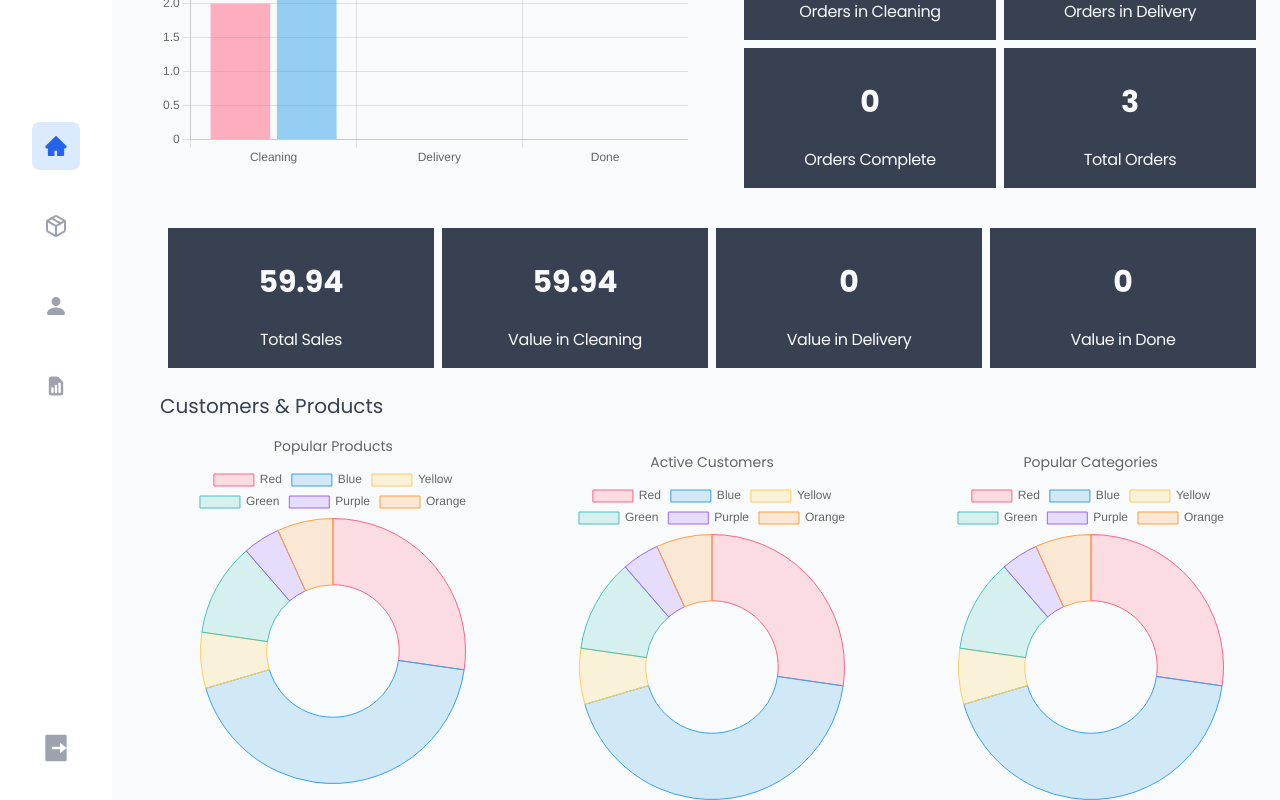
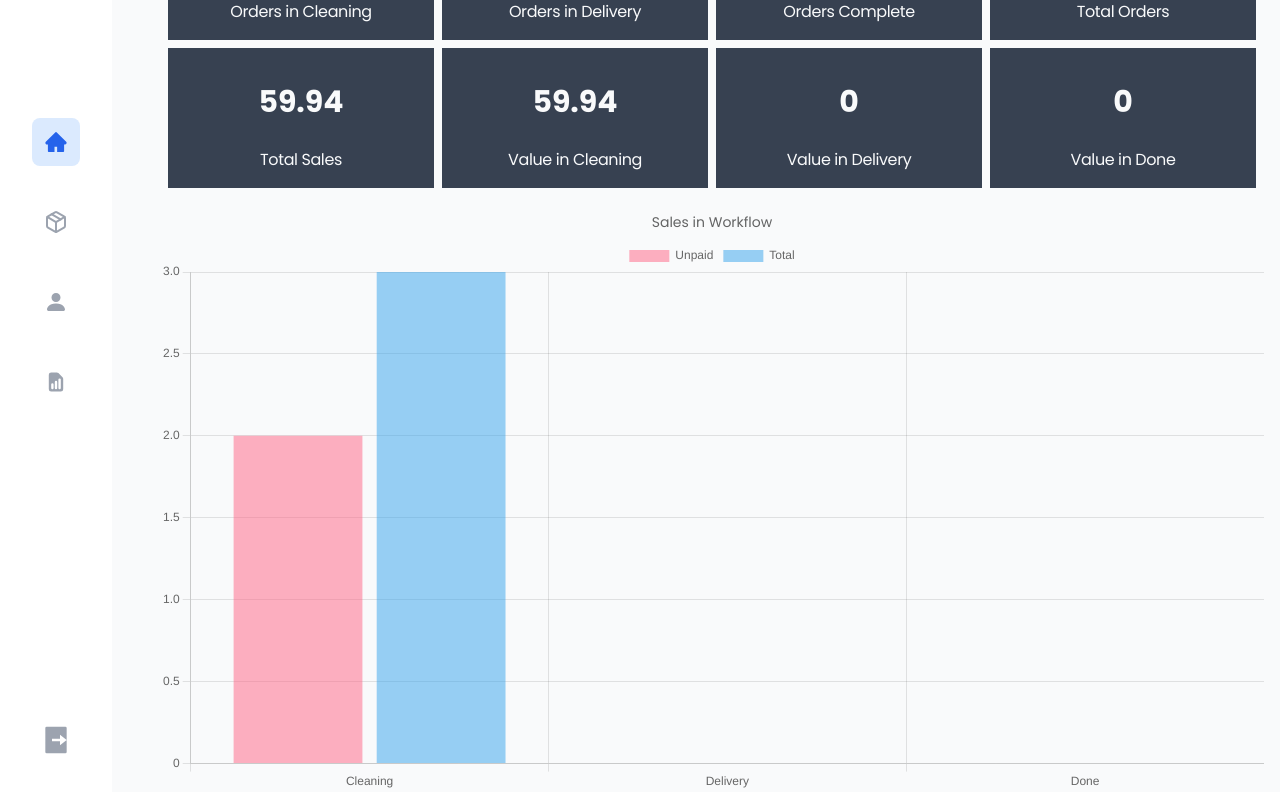
Before and after one commit to McGarry-A/pos, a React (Create React App) app: page /reports in a window 1280 px wide. Shown: the part 268-1068 px from the top of the page. Built offline with nearby package versions, Linux system fonts and the light colour scheme.

Commit message:
reports page simplified

```diff
--- a/src/Components/NewOrderForm/NewOrderForm.tsx
+++ b/src/Components/NewOrderForm/NewOrderForm.tsx
@@ -13,7 +13,7 @@ import Autocomplete from "react-autocomplete";
 const NewOrderForm: React.FC = () => {
   const [portalIsHidden, setPortalIsHidden] = useState<boolean>(false);
   const [customerSearchValue, setCustomerSearchValue] =
-    useState<string>("Add Customer Here");
+    useState<string>("Type A to see autocomplete suggestions");
 
   const basket = useBasket();
   const customers = useAppSelector((state) => state.customers);
--- a/src/Components/ProductsGrid/ProductsGrid.tsx
+++ b/src/Components/ProductsGrid/ProductsGrid.tsx
@@ -9,7 +9,7 @@ const ProductGrid = () => {
 
   const renderCategories = () => {
     return (
-      <div className="md:mt-10 space-x-6 pl-4 mb-4">
+      <div className="md:mt-4 space-x-6 pl-4 mb-4">
         {categoryTitles.map((el, index) => (
           <button key={index} className="">
             <h3
@@ -49,7 +49,7 @@ const ProductGrid = () => {
   };
 
   return (
-    <div className="md:mt-4 w-full max-w-[880px]">
+    <div className="md:mt-2 w-full max-w-[880px]">
       {renderCategories()}
       {renderGrid()}
     </div>
--- a/src/Routes/Reports/Reports.tsx
+++ b/src/Routes/Reports/Reports.tsx
@@ -75,7 +75,7 @@ const ChartWrapper: React.FC<props> = ({ children, chartTitle, large }) => {
   return (
     <div
       className={`w-full justify-center ${
-        large ? "col-span-2 max-w-2xl" : "max-w-xs"
+        large ? "col-span-1" : "max-w-xs"
       }`}
     >
       <h3 className="text-center opacity-60 mb-2 text-sm">{chartTitle}</h3>
@@ -172,21 +172,12 @@ const Reports = () => {
         <h2 className="text-gray-700 text-xl mx-2 sm:text-left sm:ml-4">
           Sales & Workflow
         </h2>
-        <div className="grid grid-cols-1 md:grid-cols-2 gap-4">
-          <div className="mx-4">
-            <ChartWrapper chartTitle="Sales in Workflow" large>
-              <Bar data={data} />
-            </ChartWrapper>
-          </div>
-          <div className="grid grid-cols-2 gap-2 p-6">
-            <ReportBlock title="Orders in Cleaning" figure={ordersInCleaning} />
-            <ReportBlock title="Orders in Delivery" figure={ordersInDeliver} />
-            <ReportBlock title="Orders Complete" figure={ordersInDone} />
-            <ReportBlock title="Total Orders" figure={totalOrders} />
-          </div>
-        </div>
 
-        <div className="grid grid-cols-4 gap-2 px-6">
+        <div className="grid grid-cols-4 gap-2 p-6">
+          <ReportBlock title="Orders in Cleaning" figure={ordersInCleaning} />
+          <ReportBlock title="Orders in Delivery" figure={ordersInDeliver} />
+          <ReportBlock title="Orders Complete" figure={ordersInDone} />
+          <ReportBlock title="Total Orders" figure={totalOrders} />
           <ReportBlock title="Total Sales" figure={totalSales} />
           <ReportBlock
             title="Value in Cleaning"
@@ -200,22 +191,10 @@ const Reports = () => {
         </div>
       </div>
 
-      {/* DONUGHT CHARTS */}
-      <div className="space-y-4 mt-6">
-        <h2 className="text-gray-700 text-xl mx-2 sm:text-left sm:ml-4">
-          Customers & Products
-        </h2>
-        <div className="grid grid-cols-1 sm:grid-cols-2 md:grid-cols-3 w-full my-5 space-y-4 justify-items-center">
-          <ChartWrapper chartTitle="Popular Products">
-            <Doughnut data={donughtData} />
-          </ChartWrapper>
-          <ChartWrapper chartTitle="Active Customers">
-            <Doughnut data={donughtData} />
-          </ChartWrapper>
-          <ChartWrapper chartTitle="Popular Categories">
-            <Doughnut data={donughtData} />
-          </ChartWrapper>
-        </div>
+      <div className="mx-4">
+        <ChartWrapper chartTitle="Sales in Workflow" large>
+          <Bar data={data} />
+        </ChartWrapper>
       </div>
     </div>
   );
--- a/src/Routes/Workflow/Workflow.tsx
+++ b/src/Routes/Workflow/Workflow.tsx
@@ -46,7 +46,7 @@ const Workflow = () => {
 
   const renderNav = () => {
     return (
-      <nav className="flex space-x-4 mt-6 md:mt-12 pl-4 overflow-x-scroll md:space-x-10">
+      <nav className="flex space-x-4 mt-6 pl-4 overflow-x-scroll md:space-x-10">
         <WorkflowTab
           tab={"NewOrder"}
           activeTab={activeTab}
@@ -74,8 +74,8 @@ const Workflow = () => {
       <div className="md:ml-4 md:mt-8 flex items-center justify-between p-4 md:px-0 bg-white md:bg-gray-50">
         <div className="md:min-w-3/5 w-3/5">
           <h1 className="text-2xl leading-relaxed">WashClub</h1>
-          <h3 className="text-sm opacity-50 italic ">
-            Take em to the Cleanerz!
+          <h3 className="text-sm opacity-50">
+            Your friendly neighbourhood cleaners!
           </h3>
         </div>
         <div className="w-full flex justify-end md:hidden">
@@ -85,8 +85,8 @@ const Workflow = () => {
           <div className="flex items-center bg-white w-80 px-2 rounded border">
             <BiSearch size="1.3rem" />
             <input
-              placeholder="Quickly Find Products"
-              className="w-72 outline-none border-none text-sm italic"
+              placeholder="This input does not do anything..."
+              className="w-72 outline-none border-none text-sm"
             />
           </div>
           <button className="mx-2 py-1 px-3 rounded bg-white border active:scale-110">
```
Also changed, not shown: 1 other file (tests, documents, lock files or other folders).
